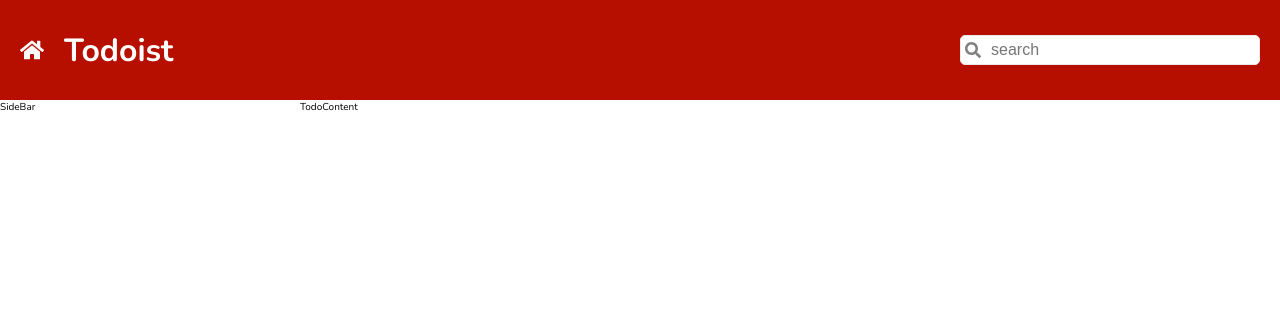
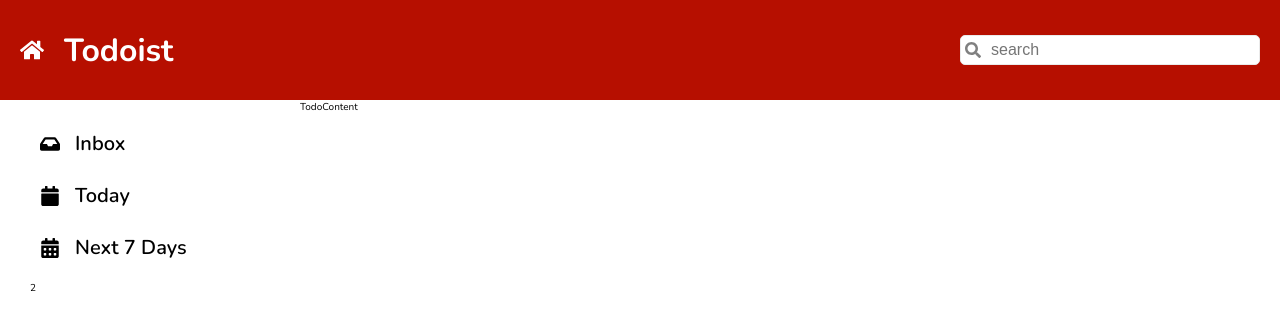
Before and after one commit to inferizer/cc15-todolist, a React (Create React App) app: page / in a window 1280 px wide. Shown: the top 330 px of the page. Built offline with nearby package versions, Linux system fonts and the light colour scheme.

Commit message:
component ListItem

```diff
--- a/src/app/App.js
+++ /dev/null
@@ -1,17 +0,0 @@
-import "./App.scss";
-import "../components/Header.scss";
-import Header from "../components/Header";
-
-function App() {
-  return (
-    <div className="todo">
-      <div className="todo__header">
-        <Header />
-      </div>
-      <div className="todo__sidebar">SideBar</div>
-      <div className="todo__content">TodoContent</div>
-    </div>
-  );
-}
-
-export default App;
--- /dev/null
+++ b/src/app/App.jsx
@@ -0,0 +1,47 @@
+import "./App.scss";
+import "../components/Header.scss";
+import Header from "../components/Header";
+import ListItem from "../components/ListItem.jsx";
+// Sidebar
+import { FaInbox, FaCalendar, FaCalendarAlt, FaChevronDown } from 'react-icons/fa';
+
+
+function App() {
+  return (
+    <div className="todo">
+      <div className="todo__header">
+        <Header />
+      </div>
+      <div className="todo__sidebar">
+        {/*Sidebar */}
+        <aside className="sidebar">
+          <section className="sidebar__category">
+            <ul className="list">
+              <ListItem text="Inbox" icon={<FaInbox className="list__item__icon" />}/>
+              <ListItem text="Today" icon={<FaCalendar className="list__item__icon"/>}/>
+              <ListItem text="Next 7 Days" icon={<FaCalendarAlt className="list__item__icon"/>}/>
+              {/* <li className="list__item">
+                <FaInbox className="list__item__icon"/>
+              <p className="list__item__text">Inbox</p>
+              </li>
+              <li className="list__item">
+                <FaCalendar className="list__item__icon"/>
+              <p className="list__item__text">Today</p>
+              </li>
+              <li className="list__item">
+                <FaCalendarAlt className="list__item__icon"/>
+              <p className="list__item__text">Next 7 Days</p>
+              </li> */}
+
+
+            </ul>
+          </section>
+          <section className="sidebar__category">2</section>
+        </aside>
+      </div>
+      <div className="todo__content">TodoContent</div>
+    </div>
+  );
+}
+
+export default App;
--- a/src/app/App.scss
+++ b/src/app/App.scss
@@ -30,3 +30,39 @@
     grid-column-end: -1;
 }
 }
+
+
+.sidebar {
+    display: flex;
+    flex-direction: column;
+    gap: 10px;
+    padding: 20px 30px;
+    height: calc(100vh - $header-height);
+}
+
+// block
+.list {
+    display: flex;
+    flex-direction: column;
+    gap: 5px;
+
+    // Element
+    &__item {
+        display: flex;
+        gap:15px;
+        align-items: center; // position SVG
+        font-size: 2rem;
+        padding: 10px;
+        border-radius: 4px;
+        cursor: pointer;
+
+        &:hover {
+            background-color: $grey-light;
+        }
+
+        // Modifier
+        &__text {
+            font-weight: 600;
+        }
+    }
+}
--- /dev/null
+++ b/src/components/ListItem.jsx
@@ -0,0 +1,13 @@
+import "./ListItem.scss"
+import { FaInbox, FaCalendar, FaCalendarAlt, FaChevronDown } from 'react-icons/fa';
+
+function ListItem(props) {
+   return(
+   <li className="list__item">
+                {props.icon} {/* send  */}
+              <p className="list__item__text">{props.text}</p>
+              </li>
+   )
+}
+
+export default ListItem;
--- a/src/index.scss
+++ b/src/index.scss
@@ -30,3 +30,7 @@
     -webkit-font-smoothing: antialiased;
     -moz-osx-font-smoothing: grayscale;
 }
+
+li {
+    list-style: none; // remove li -
+}
```
Also changed, not shown: src/components/ListItem.scss (added), src/components/Sidebar.jsx (added), src/components/Sidebar.scss (added).
